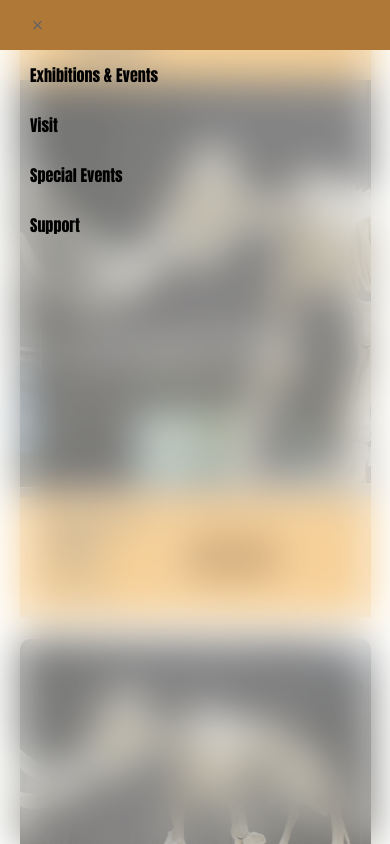
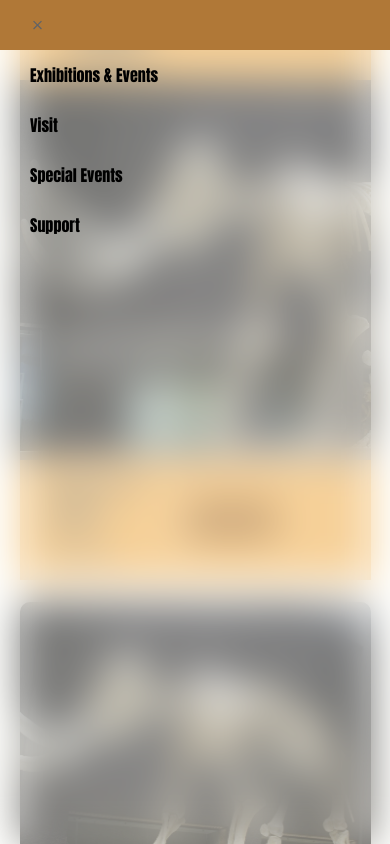
Before and after one commit to Simicedev/Semester-project-csm-Simon, a plain HTML site: page exhibitions-events.html in a window 390 px wide. Shown: the top 844 px of the page. Drawn offline with Linux system fonts and the light colour scheme; a web font is replaced by a local one.

Commit message:
responsiveness

```diff
--- a/exhibitions-events.css
+++ b/exhibitions-events.css
@@ -5,6 +5,11 @@
   background-size: cover;
   width: 100%;
   height: 417px;
+}
+@media(max-width:400px){
+  .image-container3{
+    height: 380px;
+  }
 }
 
 
--- a/special-event.css
+++ b/special-event.css
@@ -6,7 +6,7 @@
     width: 100%;
     height: 417px;
 }
-@media(max-width:390px){
+@media(max-width:400px){
 	.image-container2{
 
 		height: 380px;
--- a/styles.css
+++ b/styles.css
@@ -124,7 +124,7 @@ nav li:first-child{
 	width: 100%;
 	height: 417px;
 }
-@media(max-width:390px){
+@media(max-width:400px){
 	.image-container{
 		background-position:top left ;
 		height: 380px;
```
